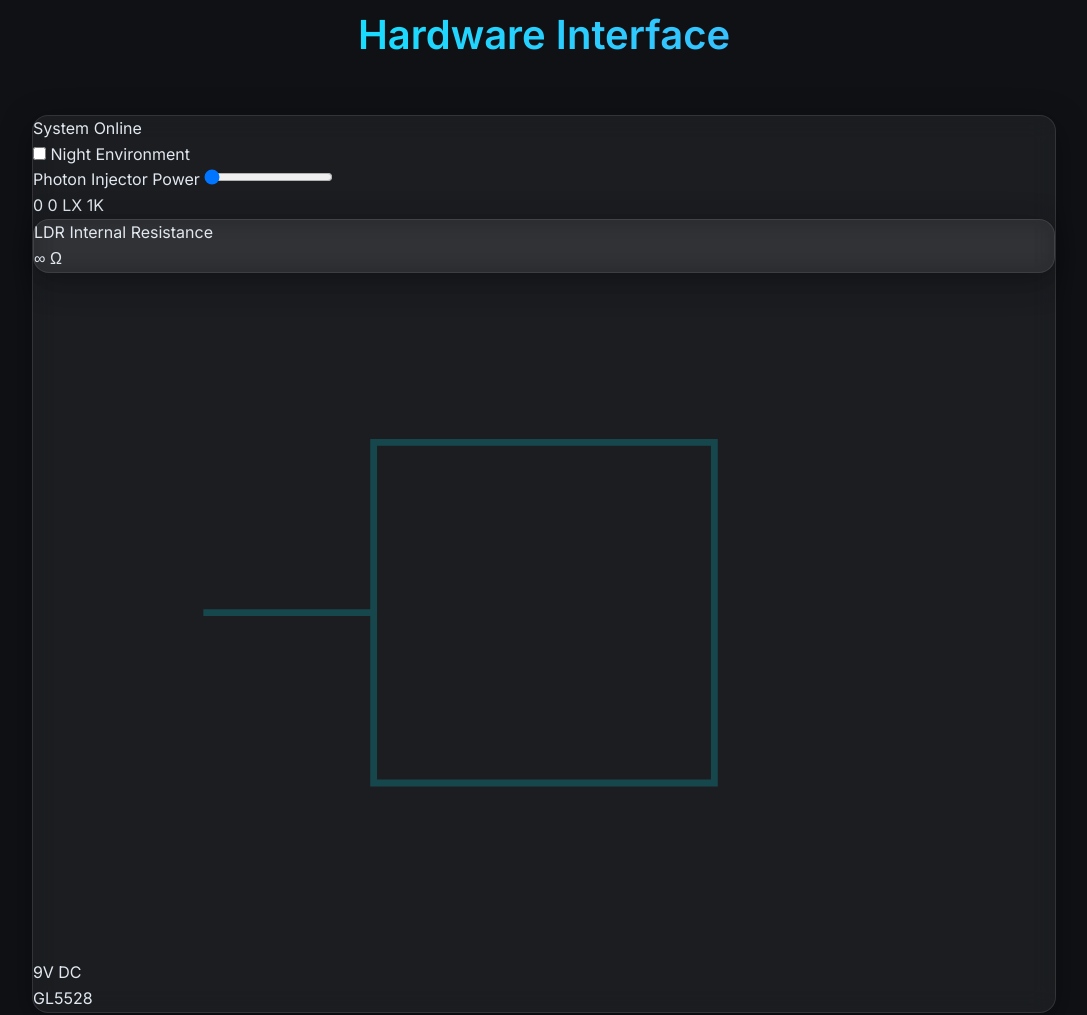
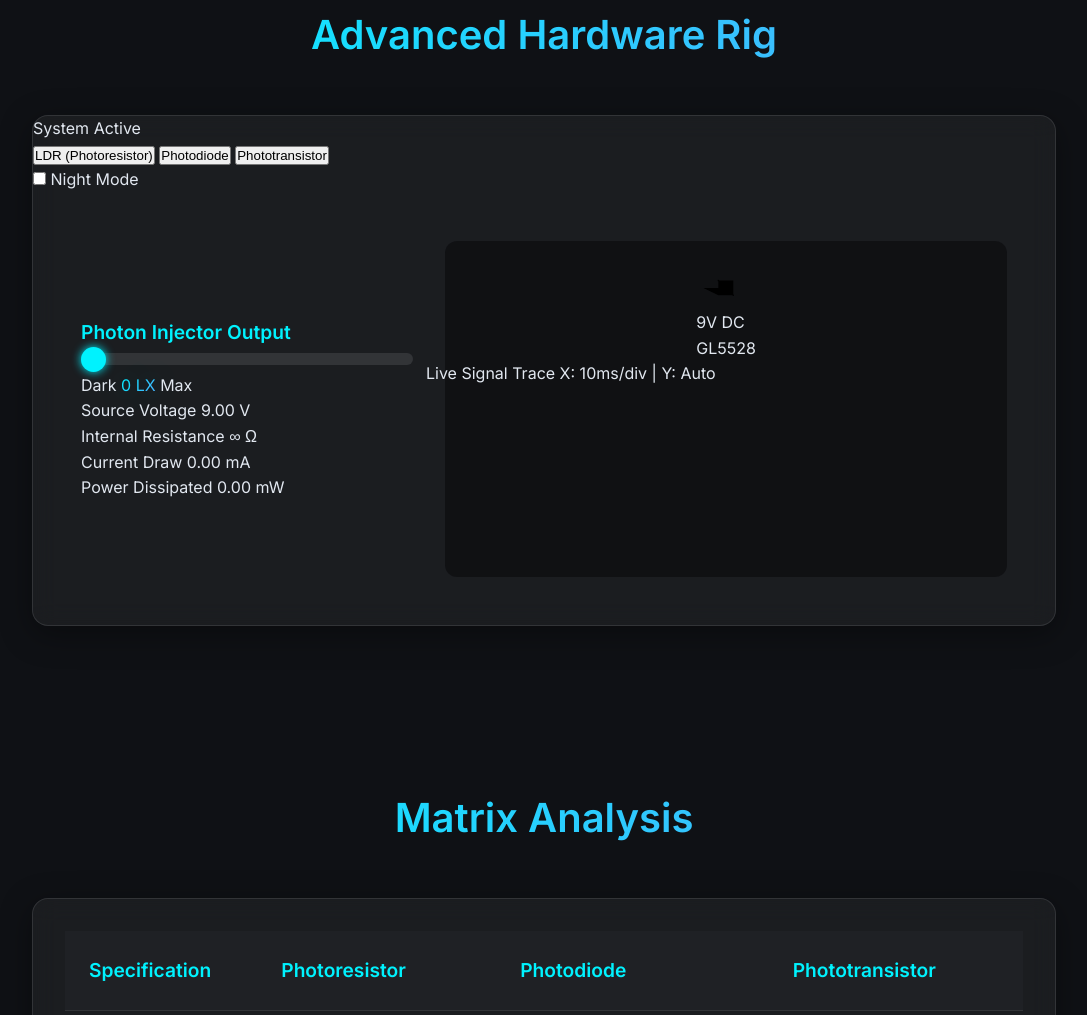
Before and after one commit to saidnayak/opto-learn, a plain HTML site: page index.html in a window 1280 px wide. Shown: the part 1714-2729 px from the top of the page, without its empty margins (96-1183 px from the left). Drawn offline with Linux system fonts and the light colour scheme.

Commit message:
upgraded simulator

```diff
--- a/index.html
+++ b/index.html
@@ -107,56 +107,96 @@
         </section>
 
         <section id="simulator" class="simulator-section">
-            <h2 class="section-title" data-scroll-reveal>Hardware Interface</h2>
+            <h2 class="section-title" data-scroll-reveal>Advanced Hardware Rig</h2>
             <div class="dashboard-panel glass-panel" data-scroll-reveal>
                 <div class="dash-header">
                     <div class="dash-status">
-                        <div class="status-dot"></div> System Online
+                        <div class="status-dot"></div> System Active
+                    </div>
+                    <div class="dash-tabs">
+                        <button class="tab-btn active" data-target="ldr">LDR (Photoresistor)</button>
+                        <button class="tab-btn" data-target="pd">Photodiode</button>
+                        <button class="tab-btn" data-target="pt">Phototransistor</button>
                     </div>
                     <div class="dash-toggles">
                         <label class="switch">
                             <input type="checkbox" id="ambient-toggle">
                             <span class="slider round"></span>
                         </label>
-                        <span class="toggle-label">Night Environment</span>
+                        <span class="toggle-label">Night Mode</span>
                     </div>
                 </div>
 
-                <div class="dash-body">
-                    <div class="dash-controls">
-                        <div class="control-group">
-                            <label for="light-slider">Photon Injector Power</label>
+                <div class="dash-body simulator-panel">
+                    <!-- Left: Control & Telemetry -->
+                    <div class="sim-controls">
+                        <div class="control-group modern-slider">
+                            <label for="light-slider">Photon Injector Output</label>
                             <input type="range" id="light-slider" min="0" max="1000" value="0" step="5">
                             <div class="slider-metrics">
-                                <span>0</span>
-                                <span class="lcd-value"><span id="light-val">0</span> LX</span>
-                                <span>1K</span>
+                                <span>Dark</span>
+                                <span class="lcd-value glow-text"><span id="light-val">0</span> LX</span>
+                                <span>Max</span>
                             </div>
                         </div>
-                        <div class="sensor-readout glass-card">
-                            <div class="readout-label">LDR Internal Resistance</div>
-                            <div class="readout-value" id="res-val">∞ Ω</div>
+
+                        <div class="telemetry-grid">
+                            <div class="telemetry-card">
+                                <span class="t-label">Source Voltage</span>
+                                <span class="t-value">9.00 V</span>
+                            </div>
+                            <div class="telemetry-card">
+                                <span class="t-label" id="primary-out-label">Internal Resistance</span>
+                                <span class="t-value" id="primary-out-val">∞ Ω</span>
+                            </div>
+                            <div class="telemetry-card">
+                                <span class="t-label">Current Draw</span>
+                                <span class="t-value" id="current-val">0.00 mA</span>
+                            </div>
+                            <div class="telemetry-card">
+                                <span class="t-label">Power Dissipated</span>
+                                <span class="t-value" id="power-val">0.00 mW</span>
+                            </div>
                         </div>
                     </div>
 
-                    <div class="dash-visualizer" id="dash-viz">
-                        <div class="circuit-board">
-                            <!-- Circuit traces -->
-                            <svg class="traces" viewBox="0 0 300 200">
-                                <path d="M50 100 L 100 100 L 100 50 L 200 50 L 200 150 L 100 150 L 100 100" stroke="rgba(0, 242, 254, 0.2)" stroke-width="2" fill="none"/>
+                    <!-- Right: Visualizer & Oscilloscope -->
+                    <div class="sim-visuals" id="dash-viz">
+                        <div class="circuit-board holographic">
+                            <div class="laser-emitter">
+                                <div class="laser-beam" id="laser-beam"></div>
+                            </div>
+
+                            <!-- Glowing SVG Traces -->
+                            <svg class="traces active-trace" viewBox="0 0 400 200">
+                                <path class="trace-line" id="circuit-path" d="M 50 100 L 150 100 L 150 50 L 250 50 L 250 150 L 150 150 Z" />
+                                <circle cx="150" cy="50" r="5" class="trace-node"/>
+                                <circle cx="250" cy="150" r="5" class="trace-node"/>
                             </svg>
+
                             <div class="component psu">
                                 <span class="comp-label">9V DC</span>
                             </div>
-                            <div class="component ldr-node">
-                                <div id="ldr-glare"></div>
-                                <span class="comp-label">GL5528</span>
+                            <div class="component test-node" id="active-component">
+                                <div id="comp-glare"></div>
+                                <span class="comp-label" id="comp-name">GL5528</span>
                             </div>
                             <div class="component led-node" id="sim-led">
                                 <div class="led-bulb"></div>
                             </div>
                         </div>
-                        <!-- Ambient lighting effect overlay -->
+
+                        <!-- Live Oscilloscope -->
+                        <div class="oscilloscope-wrapper">
+                            <div class="scope-header">
+                                <span><div class="status-dot"></div> Live Signal Trace</span>
+                                <span class="scope-scale">X: 10ms/div | Y: Auto</span>
+                            </div>
+                            <div class="scope-screen">
+                                <canvas id="oscilloscope" width="600" height="150"></canvas>
+                            </div>
+                        </div>
+
                         <div class="ambient-overlay" id="ambient-overlay"></div>
                     </div>
                 </div>
```
